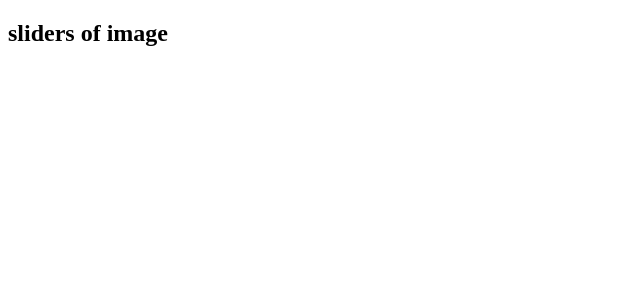
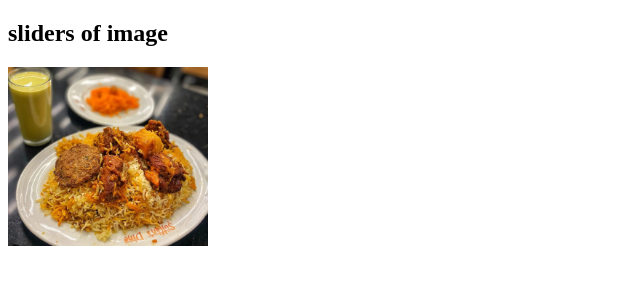
Before and after one commit to pprince360/my-fourth-repo, a plain HTML site: page index.html in a window 1280 px wide. Shown: the whole page, without its empty margins (0-640 px from the left). Drawn offline with Linux system fonts and the light colour scheme.

Commit message:
added one picture

```diff
--- a/index.html
+++ b/index.html
@@ -8,5 +8,6 @@
 </head>
 <body>
     <h2>sliders of image</h2>
+    <img src="/images/biriyani.webp" alt="">
 </body>
 </html>
--- a/styles/style.css
+++ b/styles/style.css
@@ -0,0 +1,3 @@
+img{
+    width: 200px;
+}
```
